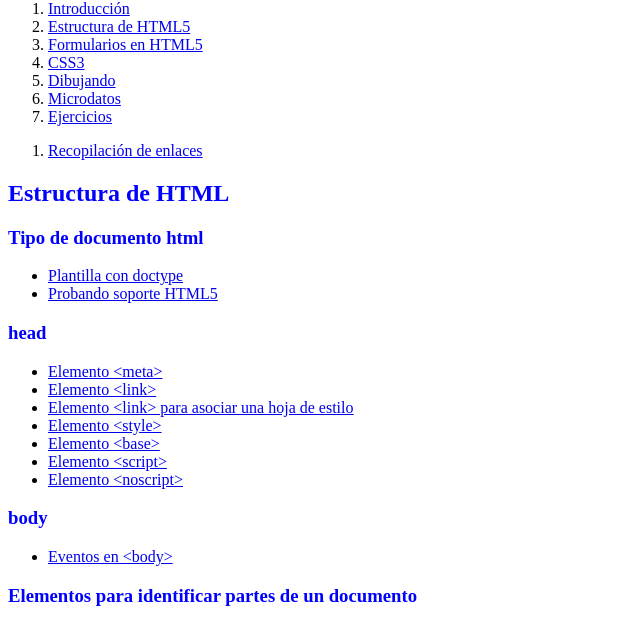
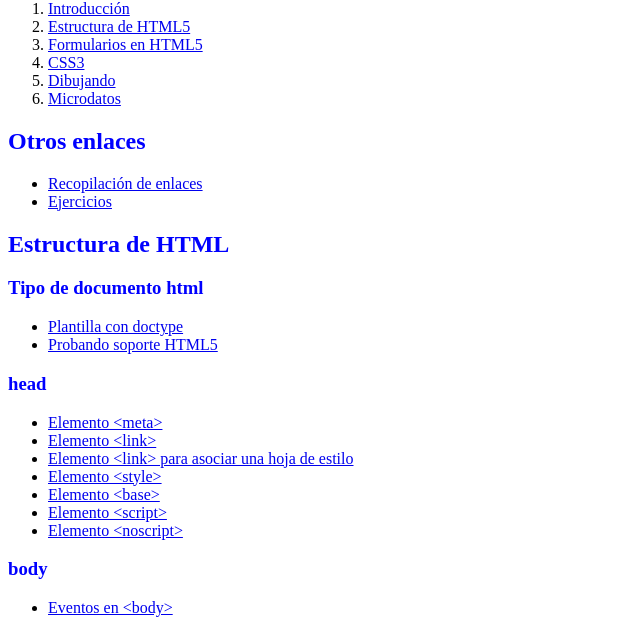
Before and after one commit to labra/html5examples, a plain HTML site: page index.html in a window 1280 px wide. Shown: the part 127-750 px from the top of the page, without its empty margins (0-640 px from the left). Drawn offline with Linux system fonts and the light colour scheme; files that its build step writes are made by us from their sources.

Commit message:
Small change in index

```diff
--- a/index.html
+++ b/index.html
@@ -24,16 +24,17 @@
     <li><a href="#dibujando">Dibujando</a></li>
 <!--    <li><a href="#video">Audio / Vídeo</a></li> -->
     <li><a href="#microdatos">Microdatos</a></li>
-	<li><a href="Ejercicios">Ejercicios</a></li>
    </ol>
 
   </nav>
  </header>
 
  <section id="intro">
-  <ol>
+  <h1>Otros enlaces</h1>
+  <ul>
    <li><a href="https://docs.google.com/document/pub?id=1jyD8HBq3Ge3oB6Ag05Puz-2LTNwIqw0M8hjNWo1bGow">Recopilación de enlaces</a>
-  </ol>
+   <li><a href="Ejercicios">Ejercicios</a></li>
+  </ul>
  </section>
 
  <section id="estructura">
```
Also changed, not shown: Ejercicios/index.html (+1 -0 lines).
